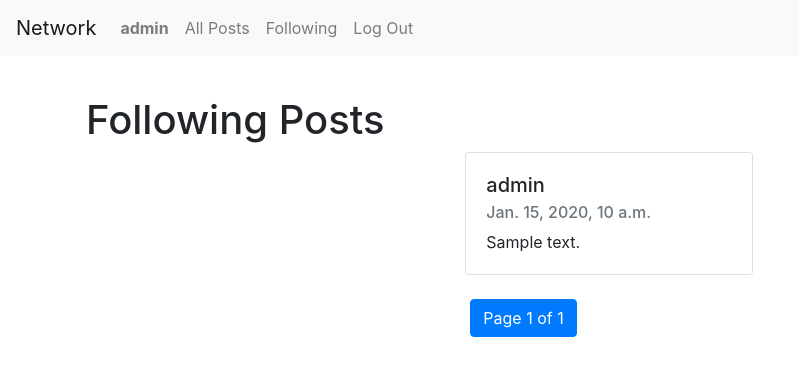
After one commit to eduper1/eduper1, a Django app: page /following in a window 1280 px wide. The commit adds this page. Shown: the top 376 px of the page, without its empty margins (0-799 px from the left). Run offline with Django 3.2, Linux system fonts and the light colour scheme; a user stored in the database is signed in; data comes from the database, SQL or seed files in the repository; tables that the repository leaves empty hold one stand-in row (values such as "Sample post"); some libraries are stand-ins or nearby versions.

Commit message:
followerPost: updated accordingly

```diff
--- /dev/null
+++ b/project4/network/templates/network/following.html
@@ -0,0 +1,40 @@
+{% extends "network/layout.html" %}
+{% load static %}
+
+{% block body %}
+    <div class="container mt-4 mb-4 p-3">
+        <h1>Following Posts</h1>
+        <div class="row">
+            {% for post in page_obj %}
+                <div class="col-md-4 mx-auto">
+                    <div class="card" style="width: 18rem;">
+                        <div class="card-body">
+                            <h5 class="card-title">{{ post.user.username }}</h5>
+                            <h6 class="card-subtitle mb-2 text-muted">{{ post.posted_at }}</h6>
+                            <p class="card-text">{{ post.content }}</p>
+                        </div>
+                    </div>
+                </div>
+            {% endfor %}
+        </div>
+        <div class="raw mt-4">
+            <div class="col-md-4 mx-auto">
+                <nav aria-label="Page navigation">
+                    <ul class="pagination">
+                        {% if page_obj.has_previous %}
+                            <li class="page-item"><a class="page-link" href="?page={{ page_obj.previous_page_number }}">Previous</a></li>
+                        {% endif %}
+                        <li class="page-item active" aria-current="page">
+                            <span class="page-link" href="#">Page {{ page_obj.number }} of {{ page_obj.paginator.num_pages }}</span>
+                        </li>
+                        {% if page_obj.has_next %}
+                            <li class="page-item">
+                                <a class="page-link" href="?page={{ page_obj.next_page_number }}">Next</a>
+                            </li>
+                        {% endif %}
+                    </ul>
+                </nav>
+            </div>
+        </div>
+    </div>
+{% endblock %}
--- a/project4/network/templates/network/layout.html
+++ b/project4/network/templates/network/layout.html
@@ -29,7 +29,7 @@
                 </li>
                 {% if user.is_authenticated %}
                     <li class="nav-item">
-                        <a class="nav-link" href="#">Following</a>
+                        <a class="nav-link" href="{% url 'following_posts' %}">Following</a>
                     </li>
                     <li class="nav-item">
                         <a class="nav-link" href="{% url 'logout' %}">Log Out</a>
--- a/project4/network/urls.py
+++ b/project4/network/urls.py
@@ -10,6 +10,7 @@ urlpatterns = [
     path("editPost/<int:editPostId>", views.editPost, name="editPost"),
     path("profile/<int:userId>", views.profile, name="userprofile"),
     path("follow/<int:profileId>/", views.handleFollows, name="handleFollows"),
+    path("following", views.followingPosts, name="following_posts"),
     path("login", views.login_view, name="login"),
     path("logout", views.logout_view, name="logout"),
     path("register", views.register, name="register")
--- a/project4/network/views.py
+++ b/project4/network/views.py
@@ -14,7 +14,7 @@ from .models import User,Post,Profile
 
 def index(request):
     getPosts = Post.objects.all().order_by('-posted_at')
-    paginator = Paginator(getPosts, 1)
+    paginator = Paginator(getPosts, 5)
     page_number = request.GET.get('page')
     page_obj = paginator.get_page(page_number)
     return render(request, "network/index.html",
@@ -143,6 +143,25 @@ def handleFollows(request, profileId):
     return redirect('userprofile', userId=profileId)
 
 
+@login_required
+def followingPosts(request):
+    # Get the list of users that the current user follows
+    following_users = request.user.userProfile.followers.all()
+
+    # Get posts by users that the current user follows
+    following_posts = Post.objects.filter(user__in=following_users).order_by('-posted_at')
+
+    # Paginate the posts (similar to your "All Posts" view)
+    paginator = Paginator(following_posts, 10)
+    page_number = request.GET.get('page')
+    page_obj = paginator.get_page(page_number)
+
+    return render(request, 'network/following.html', {
+        'page_obj': page_obj,
+    })
+
+
+
 def login_view(request):
     if request.method == "POST":
 
```
